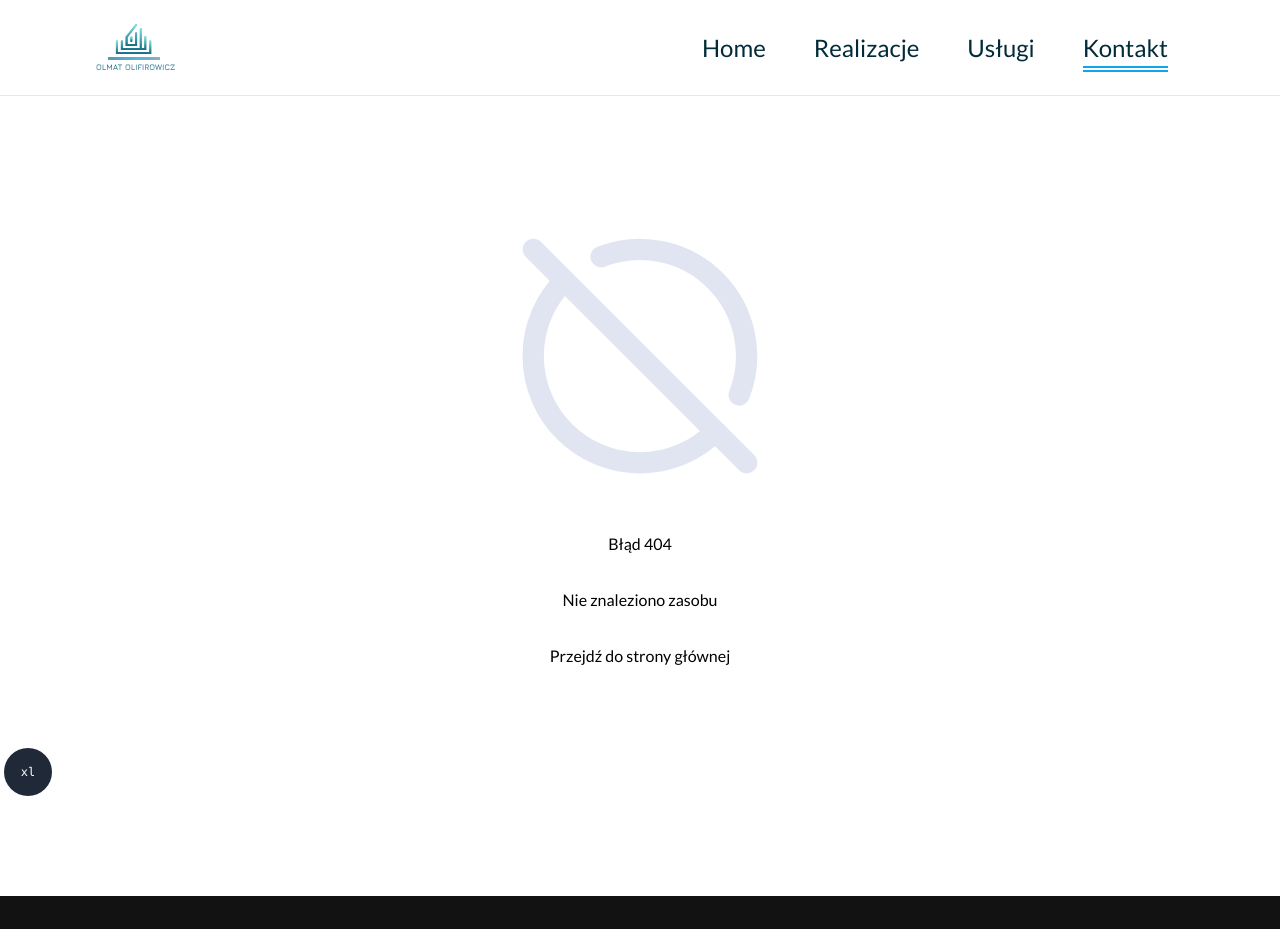
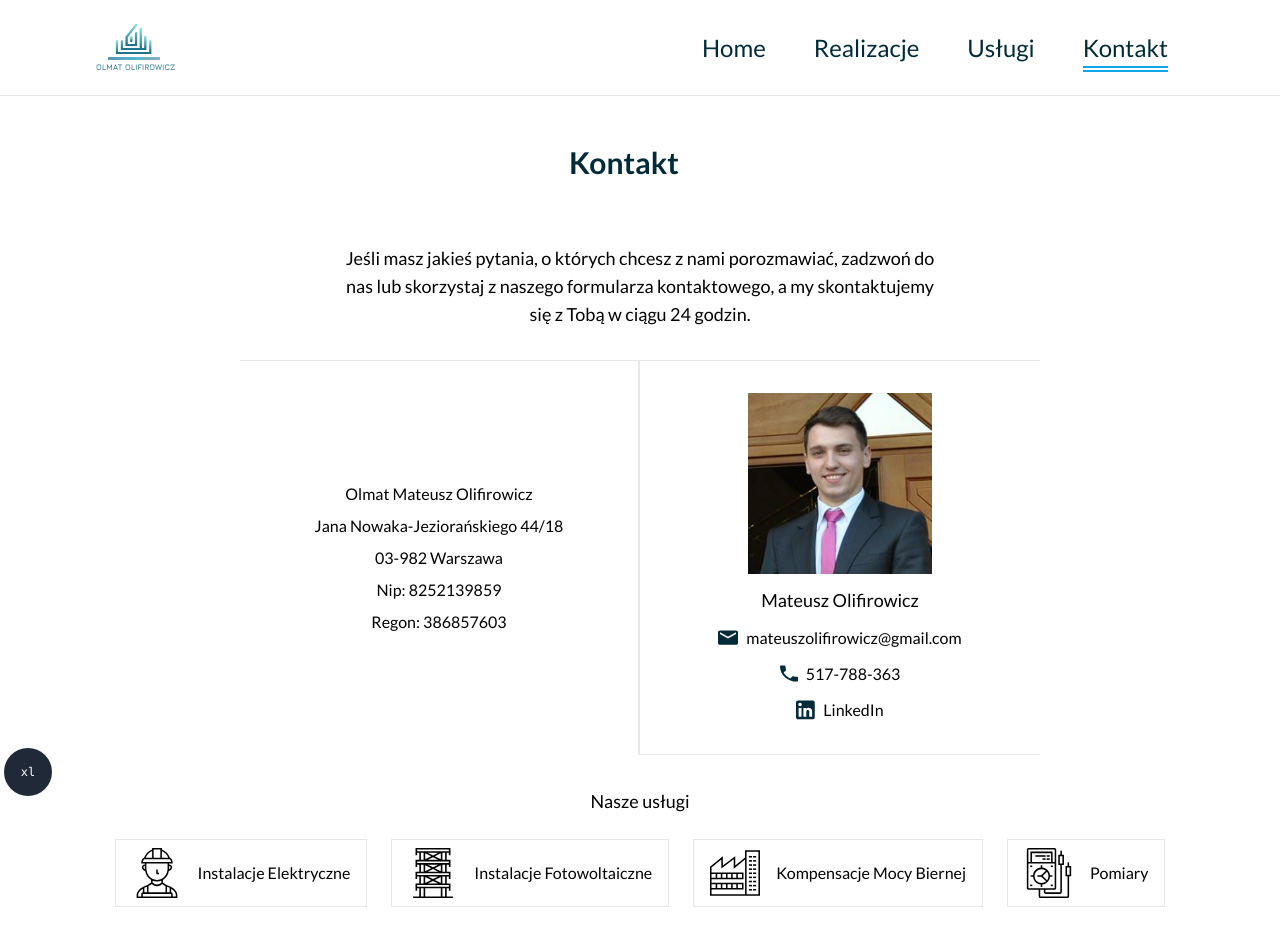
Before and after one commit to rafal19987/Olmat-Landing-Page-Electrician-Nextjs-Tailwind-TypeScript, a Next.js app: page /kontakt in a window 1280 px wide. Before the commit this address had no page. Shown: the top 929 px of the page. Built offline with nearby package versions, Linux system fonts and the light colour scheme.

Commit message:
feat: create contact page

```diff
--- /dev/null
+++ b/src/app/(pages)/kontakt/page.tsx
@@ -0,0 +1,167 @@
+import Image from 'next/image';
+import Link from 'next/link';
+import { SectionWrapper } from '@/components/shared-atoms/SectionWrapper';
+import * as Typography from '@/components/Typography';
+import { websiteConfig } from '@/websiteConfig';
+import { PageHeadline } from '@/components/shared-atoms/PageHeadline';
+import { Logo } from '@/components/shared-atoms/Logo';
+
+export default function ContactPage() {
+  return (
+    <SectionWrapper className=" ">
+      <PageHeadline headline="Kontakt" />
+      <div className="flex flex-col gap-8 items-center ">
+        <Typography.Paragraph className="self-center text-center max-w-[600px]">
+          Jeśli masz jakieś pytania, o których chcesz z nami porozmawiać,
+          zadzwoń do nas lub skorzystaj z naszego formularza kontaktowego, a my
+          skontaktujemy się z Tobą w ciągu 24 godzin.
+        </Typography.Paragraph>
+        <div className="flex flex-col md:flex-row justify-between w-full md:max-w-[800px]">
+          <div className="w-full md:w-1/2 flex flex-col items-center justify-between space-y-1 border-x border-b md:border-x-0 md:border-b-0 md:border-y md:border-r-2 p-8">
+            <ul className="space-y-2 flex flex-col items-center justify-center h-full">
+              <li>
+                <Typography.Span>
+                  {websiteConfig.data.companyInfo.companyName}
+                </Typography.Span>
+              </li>
+              <li>
+                <Typography.Span>
+                  {`${websiteConfig.data.companyInfo.adres.street} ${websiteConfig.data.companyInfo.adres.building}/${websiteConfig.data.companyInfo.adres.apartment}`}
+                </Typography.Span>
+              </li>
+              <li>
+                <Typography.Span>
+                  {websiteConfig.data.companyInfo.adres.zipCode}{' '}
+                  {websiteConfig.data.companyInfo.adres.city}
+                </Typography.Span>
+              </li>
+              <li>
+                <Typography.Span>
+                  Nip: {websiteConfig.data.companyInfo.nip}
+                </Typography.Span>
+              </li>
+              <li>
+                <Typography.Span>
+                  Regon: {websiteConfig.data.companyInfo.regon}
+                </Typography.Span>
+              </li>
+            </ul>
+          </div>
+          <div className="flex items-center gap-3 flex-col border-x w-full md:w-1/2 md:border-x-0  md:border-y p-8">
+            <Image
+              src={websiteConfig.data.profilePhoto}
+              alt="Mateusz Olifirowicz fotografia"
+              priority
+            />
+            <Typography.Paragraph>Mateusz Olifirowicz</Typography.Paragraph>
+
+            {websiteConfig.data.contactInfo.map((contact, idx) => (
+              <Link
+                href={contact.link}
+                className="flex gap-2 hover:underline"
+                key={idx}
+              >
+                <Image src={contact.icon} alt="" aria-hidden />
+                <Typography.Span>{contact.description}</Typography.Span>
+              </Link>
+            ))}
+          </div>
+        </div>
+
+        <div className="flex flex-col items-center justify-between gap-6 w-full h-full">
+          <Typography.Paragraph>Nasze usługi</Typography.Paragraph>
+          <ul className="flex flex-col md:flex-row flex-wrap items-center justify-center gap-6 w-full">
+            {websiteConfig.services.map((service) => (
+              <li
+                className="flex items-center gap-4 w-full md:w-fit  max-w-[370px] group"
+                key={service.headline}
+              >
+                <Link
+                  className="flex items-center gap-4 w-full h-full px-4 py-2 border group-hover:border-sky-500 transition-colors"
+                  href={`/uslugi/${service.link}`}
+                >
+                  <Image src={service.icon} width={50} alt="" aria-hidden />
+                  {service.headline}
+                </Link>
+              </li>
+            ))}
+          </ul>
+        </div>
+      </div>
+    </SectionWrapper>
+  );
+}
+
+{
+  /* <div className="space-y-8 lg:flex lg:flex-col lg:items-center border">
+        <Typography.H3 className="self-start">
+          Jakie inwestycje ukończyliśmy w ostatnim czasie?
+        </Typography.H3>
+        <Logo />
+        <ul className="space-y-2 flex flex-col items-center border">
+          <li>
+            <Typography.Span className="text-[#9A9A9A]">
+              {websiteConfig.data.companyInfo.adres.city}
+            </Typography.Span>
+          </li>
+
+          <li>
+            <Typography.Span className="text-[#9A9A9A]">
+              {websiteConfig.data.companyInfo.companyName}
+            </Typography.Span>
+          </li>
+          <li>
+            <Typography.Span className="text-[#9A9A9A]">
+              Nip: {websiteConfig.data.companyInfo.nip}
+            </Typography.Span>
+          </li>
+          <li>
+            <Typography.Span className="text-[#9A9A9A]">
+              Regon: {websiteConfig.data.companyInfo.regon}
+            </Typography.Span>
+          </li>
+        </ul>
+        <ul className="flex flex-col-reverse gap-4 justify-center items-start">
+          {websiteConfig.data.contactInfo.map((contact, _) => (
+            <li key={_}>
+              <Link href={contact.link} className="flex gap-4">
+                <Image src={contact.icon} alt="" aria-hidden />
+                <p>{contact.description}</p>
+              </Link>
+            </li>
+          ))}
+        </ul>
+        <Typography.Span className="text-primary">
+          Godziny pracy
+        </Typography.Span>
+        <div className="space-y-8">
+          <ul className="space-y-2 flex flex-col items-center">
+            <li>
+              <Typography.Span className="text-[#9A9A9A]">
+                Poniedziałek: 8 - 16.00
+              </Typography.Span>
+            </li>
+            <li>
+              <Typography.Span className="text-[#9A9A9A]">
+                Wtorek: 8 - 16.00
+              </Typography.Span>
+            </li>
+            <li>
+              <Typography.Span className="text-[#9A9A9A]">
+                Środa: 8 - 16.00
+              </Typography.Span>
+            </li>
+            <li>
+              <Typography.Span className="text-[#9A9A9A]">
+                Czwartek: 8 - 16.00
+              </Typography.Span>
+            </li>
+            <li>
+              <Typography.Span className="text-[#9A9A9A]">
+                Piątek: 8 - 16.00
+              </Typography.Span>
+            </li>
+          </ul>
+        </div>
+      </div> */
+}
```
